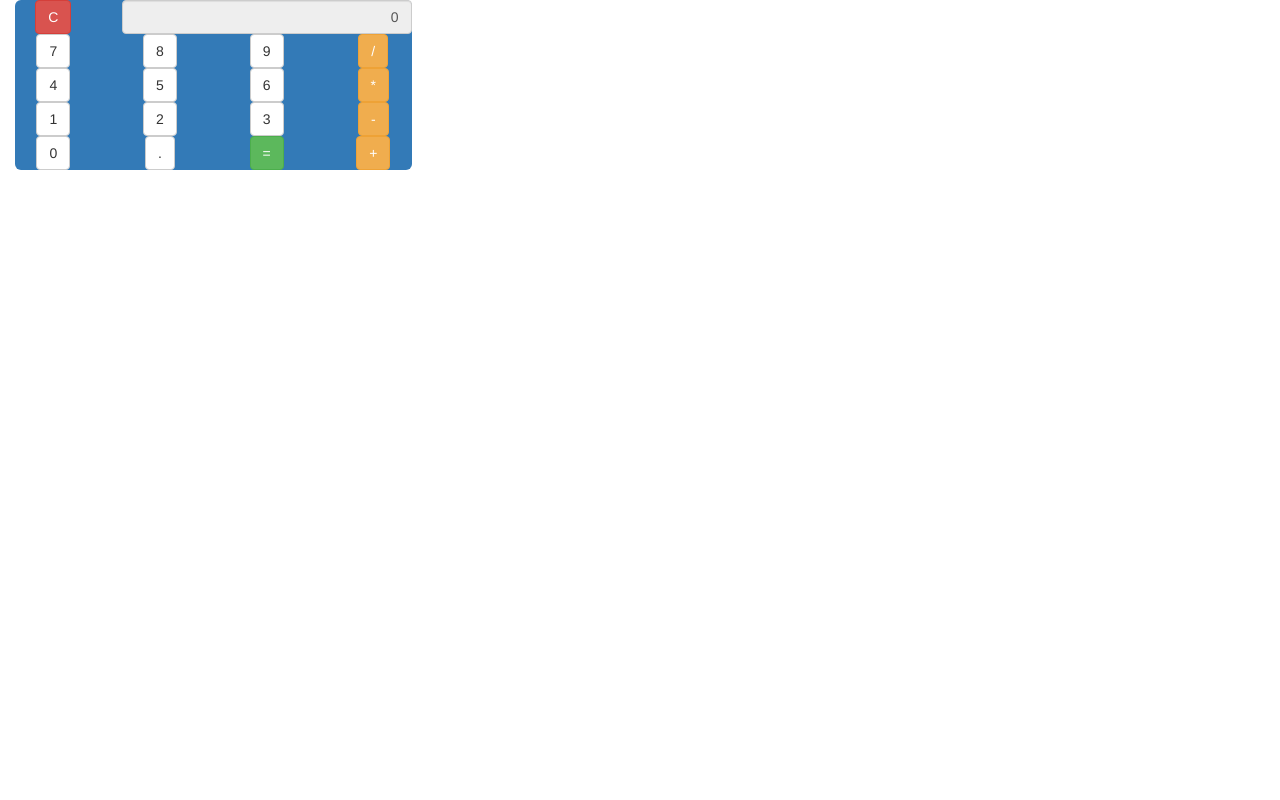
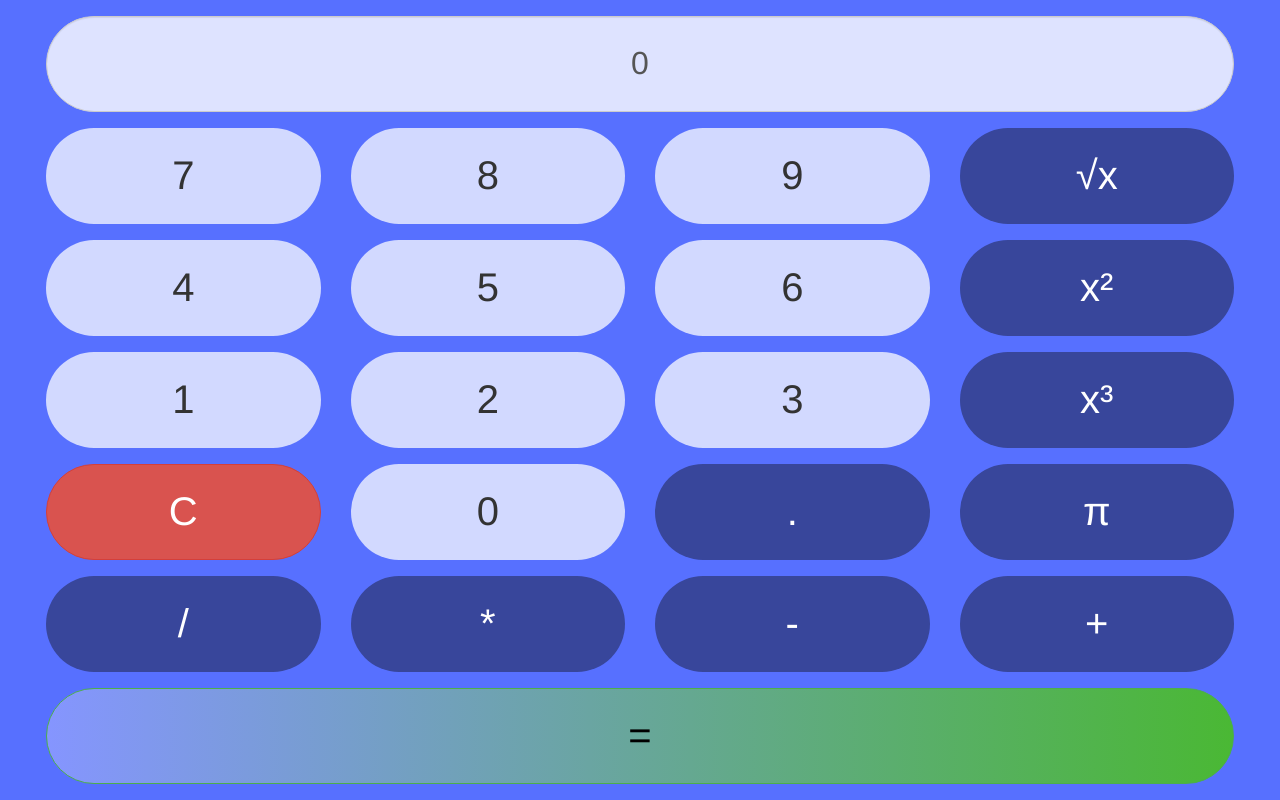
Before and after one commit to develis/angular-calculator, an Angular app: page / in a window 1280 px wide. Built offline with nearby package versions, Linux system fonts and the light colour scheme.

Commit message:
adding scientific functions

```diff
--- a/src/app/calculator/components/calculator.component.html
+++ b/src/app/calculator/components/calculator.component.html
@@ -1,6 +1,119 @@
 <div class="container-fluid">
     <form>
+
         <div class="row">
+            <div class="col-md-12">
+                <input type="text" class="form-control text-center kz-input-text display_calculator" id="display"
+                    name="display" [value]="display" readonly>
+            </div>
+        </div>
+
+        <div class="row">
+            <div class="col-md-3">
+                <button type="button" class="btn btn-default kz-btn number_button" (click)="addNumber('7')" id="btn7">7
+                </button>
+            </div>
+            <div class="col-md-3">
+                <button type="button" class="btn btn-default kz-btn number_button" (click)="addNumber('8')" id="btn8">8
+                </button>
+            </div>
+            <div class="col-md-3">
+                <button type="button" class="btn btn-default kz-btn number_button" (click)="addNumber('9')" id="btn9">9
+                </button>
+            </div>
+            <div class="col-md-3">
+                <button type="button" class="btn btn-warning kz-btn op_button" (click)="defineOperation('sqrt')" id="btnSum">√x
+                </button>
+                <!-- square root -->
+            </div>
+        </div>
+
+        <div class="row">
+            <div class="col-md-3">
+                <button type="button" class="btn btn-default kz-btn number_button" (click)="addNumber('4')" id="btn4">4
+                </button>
+            </div>
+            <div class="col-md-3">
+                <button type="button" class="btn btn-default kz-btn number_button" (click)="addNumber('5')" id="btn5">5
+                </button>
+            </div>
+            <div class="col-md-3">
+                <button type="button" class="btn btn-default kz-btn number_button" (click)="addNumber('6')" id="btn6">6
+                </button>
+            </div>
+            <div class="col-md-3">
+                <button type="button" class="btn btn-warning kz-btn op_button" (click)="defineOperation('pwtwo')" id="btnSum">x²
+                </button>
+                <!-- x² -->
+            </div>
+        </div>
+
+        <div class="row">
+            <div class="col-md-3">
+                <button type="button" class="btn btn-default kz-btn number_button" (click)="addNumber('1')" id="btn1">1
+                </button>
+            </div>
+            <div class="col-md-3">
+                <button type="button" class="btn btn-default kz-btn number_button" (click)="addNumber('2')" id="btn2">2
+                </button>
+            </div>
+            <div class="col-md-3">
+                <button type="button" class="btn btn-default kz-btn number_button" (click)="addNumber('3')" id="btn3">3
+                </button>
+            </div>
+            <div class="col-md-3">
+                <button type="button" class="btn btn-warning kz-btn op_button" (click)="defineOperation('pwthree')" id="btnSum">x³
+                </button>
+                <!-- x³ -->
+            </div>
+        </div>
+
+        <div class="row">
+            <div class="col-md-3">
+                <button type="button" (click)="clean()" class="btn btn-danger kz-btn">C
+                </button>
+            </div>
+            <div class="col-md-3">
+                <button type="button" class="btn btn-default kz-btn number_button" (click)="addNumber('0')" id="btn0">0
+                </button>
+            </div>
+            <div class="col-md-3">
+                <button type="button" class="btn btn-default kz-btn op_button" (click)="addNumber('.')" id="btnDecimal">.
+                </button>
+            </div>
+            <div class="col-md-3">
+                <button type="button" class="btn btn-warning kz-btn op_button" (click)="addNumber('3.14159265358979323846')" id="btnSum">π
+                </button>
+                <!-- π -->
+            </div>
+        </div>
+
+        <div class="row">
+            <div class="col-md-3">
+                <button type="button" class="btn btn-warning kz-btn op_button" (click)="defineOperation('/')" id="btnDiv">/
+                </button>
+            </div>
+            <div class="col-md-3">
+                <button type="button" class="btn btn-warning kz-btn op_button" (click)="defineOperation('*')" id="btnMul">*
+                </button>
+            </div>
+            <div class="col-md-3">
+                <button type="button" class="btn btn-warning kz-btn op_button" (click)="defineOperation('-')" id="btnSub">-
+                </button>
+            </div>
+            <div class="col-md-3">
+                <button type="button" class="btn btn-warning kz-btn op_button" (click)="defineOperation('+')" id="btnSum">+
+                </button>
+            </div>
+        </div>
+
+        <div class="row">
+            <div class="col-md-12">
+                <button type="button" class="btn btn-success kz-btn res_button" (click)="calc()" id="btnCalc">=
+                </button>
+            </div>
+        </div>
+        <!-- <div class="row">
             <div class="col-xs-8 col-sm-6 col-md-4">
                 <div class="text-center bg-primary img-rounded kz-pad-20">
                     <div class="row">
@@ -9,7 +122,7 @@
                             </button>
                         </div>
                         <div class="col-xs-9">
-                            <input type="text" class="form-control text-right kz-input-text" id="display" name="display"
+                            <input type="text" class="form-control text-right kz-input-text display_calculator" id="display" name="display"
                                 [value]="display" readonly>
                         </div>
                     </div>
@@ -102,6 +215,6 @@
                     </div>
                 </div>
             </div>
-        </div>
+        </div> -->
     </form>
 </div>
--- a/src/app/calculator/components/calculator.component.ts
+++ b/src/app/calculator/components/calculator.component.ts
@@ -76,6 +76,24 @@ export class CalculatorComponent implements OnInit {
    * @returns void
    */
   calc(): void {
+    if (this.numB == 'null' && this.key == 'sqrt') {
+      this.res = Math.sqrt(parseFloat(this.numA)).toString()
+      this.numA = this.res
+      this.numB = 'null'
+      this.key = 'null'
+    }
+    if (this.numB == 'null' && this.key == 'pwtwo') {
+      this.res = Math.pow(parseFloat(this.numA), 2).toString()
+      this.numA = this.res
+      this.numB = 'null'
+      this.key = 'null'
+    }
+    if (this.numB == 'null' && this.key == 'pwthree') {
+      this.res = Math.pow(parseFloat(this.numA), 3).toString()
+      this.numA = this.res
+      this.numB = 'null'
+      this.key = 'null'
+    }
     if (this.numB == 'null') return
     this.res = this.calculatorService.calc(parseFloat(this.numA), parseFloat(this.numB), this.key).toString()
 
--- a/src/app/calculator/services/calculator.service.ts
+++ b/src/app/calculator/services/calculator.service.ts
@@ -17,6 +17,9 @@ export class CalculatorService {
   static readonly SUB: string = '-'
   static readonly DIV: string = '/'
   static readonly MUL: string = '*'
+  static readonly SQR: string = 'sqrt'
+  static readonly PW2: string = 'pwtwo'
+  static readonly PW3: string = 'pwthree'
 
   constructor() { }
   /**
@@ -47,6 +50,18 @@ export class CalculatorService {
         res = numA * numB;
         break;
 
+      case CalculatorService.SQR:
+        res = Math.sqrt(numA);
+        break;
+
+      case CalculatorService.PW2:
+        res = Math.pow(numA, 2);
+        break;
+
+      case CalculatorService.PW3:
+        res = Math.pow(numA, 3);
+        break;
+
       default:
         res = 0;
         break;
--- a/src/styles.css
+++ b/src/styles.css
@@ -1 +1,57 @@
 @import '~bootstrap/dist/css/bootstrap.min.css';
+
+body{
+    background: rgb(87, 112, 255);
+}
+
+.display_calculator{
+    background: rgb(222, 227, 255) !important;
+    min-height: 12vh;
+    font-size: 4vh;
+    border-radius: 10vw !important;
+}
+
+button{
+    border-radius: 10vw !important;
+    width: 100%;
+    min-height: 12vh;
+    font-size: 5vh !important;
+    border: none;
+}
+
+.row{
+    margin: 2vh !important;
+}
+
+.number_button{
+    background: rgb(210, 217, 255);
+    border: none;
+}
+
+.number_button:hover{
+    opacity: 0.6;
+    transform: scale(1.06);
+    background: rgb(210, 217, 255);
+}
+
+.op_button{
+    background: rgb(56, 70, 155);
+    border: none;
+    color: white;
+}
+
+.op_button:hover{
+    opacity: 0.6;
+    transform: scale(1.06);
+    background: rgb(56, 70, 155);
+    color: black;
+}
+
+.res_button{
+    background: linear-gradient(90deg, rgb(133, 149, 255) 0%, rgb(74, 184, 52) 100%);
+    color: black;
+}
+
+.res_button:hover{
+    background: linear-gradient(90deg, rgb(74, 184, 52) 0%, rgb(133, 149, 255) 100%);
+}
```
